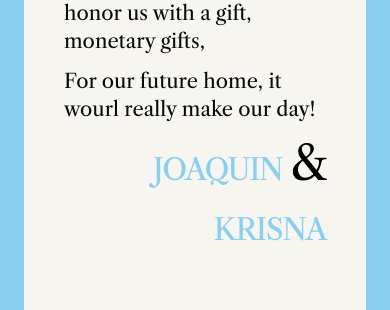
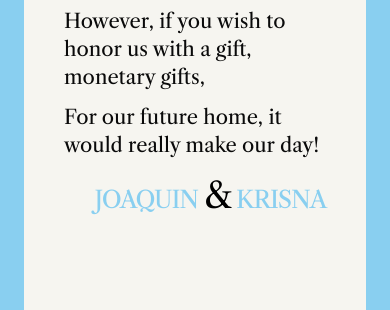
Before and after one commit to arudeu/wedding-invitation, a Next.js app: page /gifts in a window 390 px wide. Shown: the part 412-722 px from the top of the page. Built offline with nearby package versions, Linux system fonts and the light colour scheme; no server answers; a web font is replaced by a local one.

Commit message:
Updated typo

```diff
--- a/app/gifts/page.tsx
+++ b/app/gifts/page.tsx
@@ -21,10 +21,11 @@ const GiftsPage = () => {
           However, if you wish to honor us with a gift, monetary gifts,
         </p>
         <p className="my-3">
-          For our future home, it wourl really make our day!
+          For our future home, it would really make our day!
         </p>
-        <p className="mt-4 text-3xl text-right text-[#89CFF0] leading-[2] tracking-tighter">
-          JOAQUIN <span className="text-5xl text-black ">&</span> KRISNA
+        <p className="mt-4 text-2xl lg:text-3xl text-right text-[#89CFF0] leading-[2] tracking-tighter">
+          JOAQUIN <span className="text-4xl lg:text-5xl text-black ">&</span>{" "}
+          KRISNA
         </p>
       </div>
     </motion.div>
```
